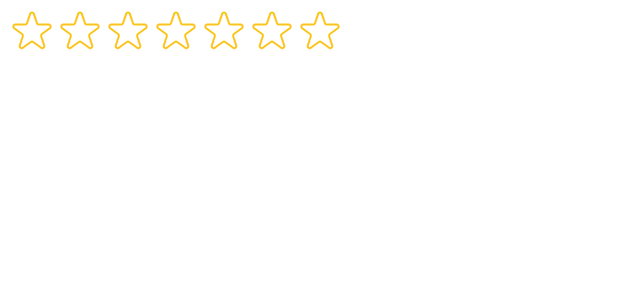
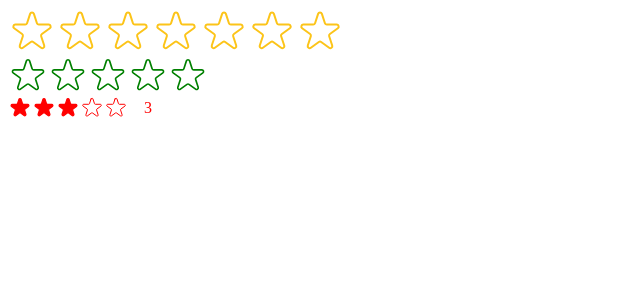
Before and after one commit to Azoroh/usepopcorn, a React (Vite) app: page / in a window 1280 px wide. Shown: the top 300 px of the page, without its empty margins (0-640 px from the left). Built offline with nearby package versions, Linux system fonts and the light colour scheme.

Commit message:
initialized the rating state with a default rating the consumer of the component will provide....by deafult its 0

```diff
--- a/src/StarRating.jsx
+++ b/src/StarRating.jsx
@@ -11,11 +11,14 @@
 };
 
 export default function StarRating({
-  maxRange = 5,
+  maxRating = 5,
   color = "#fcc419",
   size = 48,
+  className = "",
+  messages = [],
+  defaultRating = 0,
 }) {
-  const [rating, setRating] = useState(0);
+  const [rating, setRating] = useState(defaultRating);
   const [tempRating, setTempRating] = useState(0);
 
   const textStyle = {
@@ -25,14 +28,17 @@
     fontSize: `${size / 1.5}px`,
   };
 
+  function handleRating(i) {
+    setRating(i + 1);
+  }
   return (
-    <div style={containerStyle}>
+    <div style={containerStyle} className={className}>
       <div style={starContainerStyle}>
-        {Array.from({ length: maxRange }, (_, i) => (
+        {Array.from({ length: maxRating }, (_, i) => (
           <Star
             key={i}
             full={tempRating ? tempRating >= i + 1 : rating >= i + 1}
-            onRate={() => setRating(i + 1)}
+            onRate={() => handleRating(i)}
             onHoverIn={() => setTempRating(i + 1)}
             onHoverOut={() => setTempRating(0)}
             color={color}
@@ -40,7 +46,11 @@
           />
         ))}
       </div>
-      <p style={textStyle}>{tempRating || rating || ""}</p>
+      <p style={textStyle}>
+        {messages.length === maxRating
+          ? messages[tempRating ? tempRating - 1 : rating - 1]
+          : tempRating || rating || ""}
+      </p>
     </div>
   );
 }
@@ -74,7 +84,7 @@
           xmlns="http://www.w3.org/2000/svg"
           viewBox="0 0 20 20"
           fill={color}
-          stroke="none"
+          stroke={color}
         >
           <path d="M9.049 2.927c.3-.921 1.603-.921 1.902 0l1.07 3.292a1 1 0 00.95.69h3.462c.969 0 1.371 1.24.588 1.81l-2.8 2.034a1 1 0 00-.364 1.118l1.07 3.292c.3.921-.755 1.688-1.54 1.118l-2.8-2.034a1 1 0 00-1.175 0l-2.8 2.034c-.784.57-1.838-.197-1.539-1.118l1.07-3.292a1 1 0 00-.364-1.118L2.98 8.72c-.783-.57-.38-1.81.588-1.81h3.461a1 1 0 00.951-.69l1.07-3.292z" />
         </svg>
--- a/src/main.jsx
+++ b/src/main.jsx
@@ -7,6 +7,21 @@
 createRoot(document.getElementById("root")).render(
   <StrictMode>
     {/* <App /> */}
-    <StarRating maxRange={7} />
+    <StarRating maxRating={7} />
+
+    <StarRating
+      maxRating={5}
+      size={40}
+      color="green"
+      messages={["Terrible", "Bad", "Okay", "Good", "Amazing"]}
+    />
+
+    <StarRating
+      maxRating={5}
+      size={24}
+      color="red"
+      className="test"
+      defaultRating={3}
+    />
   </StrictMode>,
 );
```
